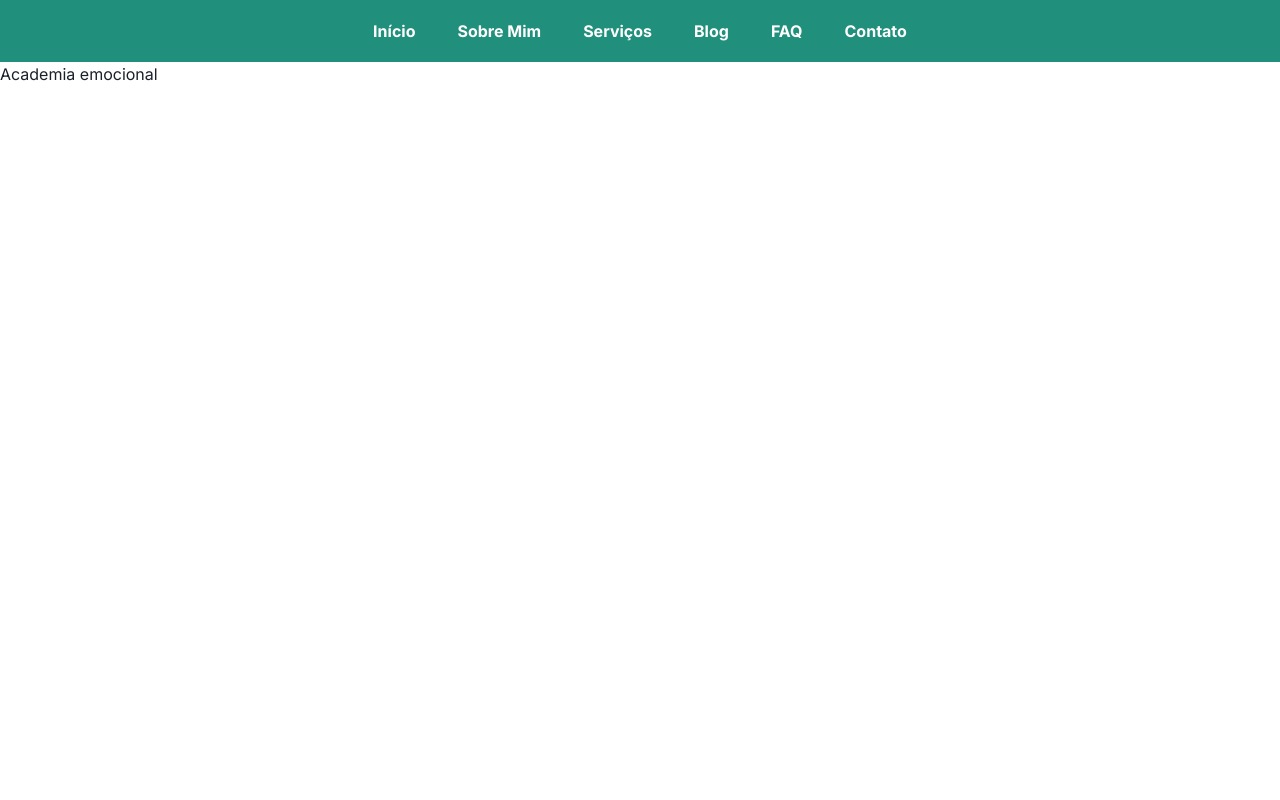
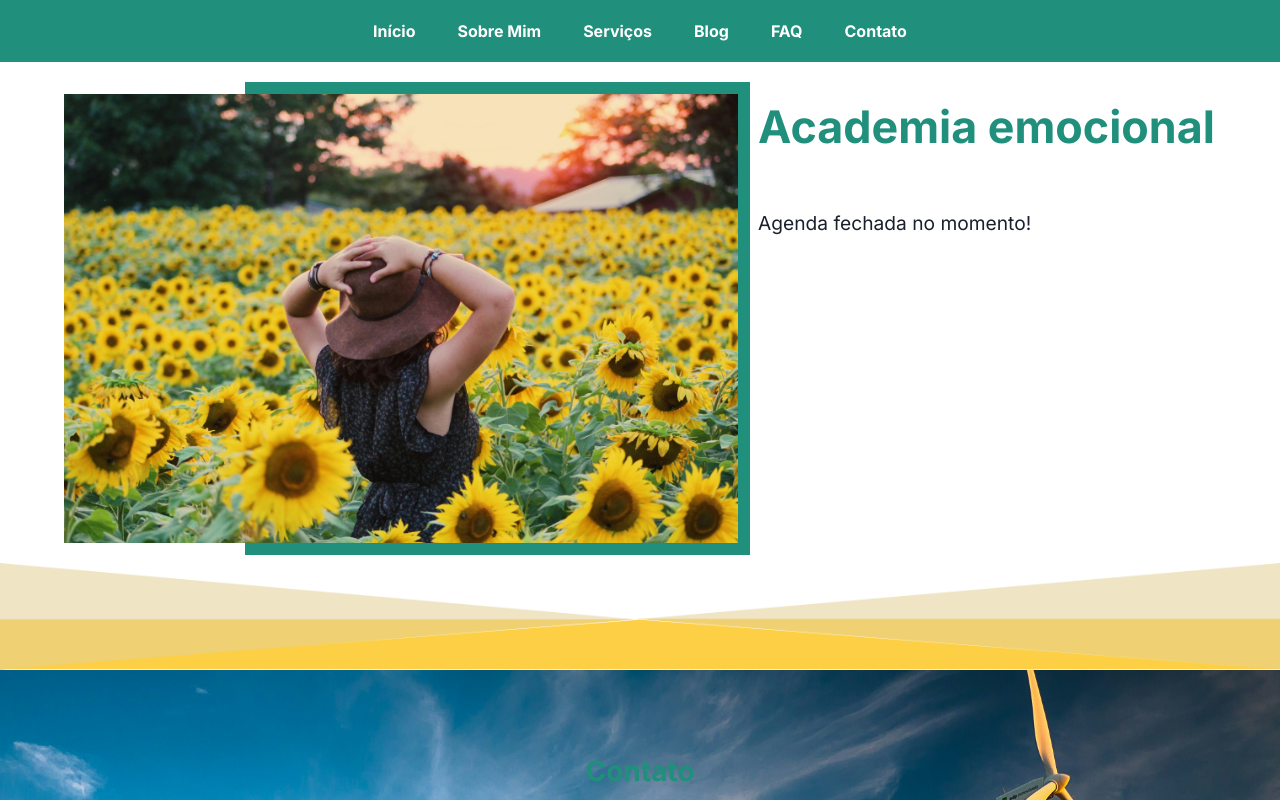
Before and after one commit to psicotatigomes/Site-Psico-TatiGomes, a Next.js app: page /academia-emocional in a window 1280 px wide. Built offline with nearby package versions, Linux system fonts and the light colour scheme.

Commit message:
add client requirements 2

```diff
--- a/src/app/academia-emocional/page.js
+++ b/src/app/academia-emocional/page.js
@@ -1,5 +1,37 @@
+import Image from "next/image";
+import styles from "../about/styles.module.scss";
+import Contact from "../components/ContactSection/Contact";
+import "../globals.scss";
+import "./styles.scss";
+
 function EmotionalAcademy() {
-  return <h1>Academia emocional</h1>;
+  return (
+    <>
+      <section className={styles.section}>
+        <div className={styles.imgContainer}>
+          <Image
+            src="/academia-emocional.jpeg"
+            alt="Profile picture from Tatiana Gomes"
+            width={674}
+            height={110}
+            priority
+          />
+        </div>
+        <div className={styles.textContainer}>
+          <h1>Academia emocional</h1>
+          <h2>Agenda fechada no momento!</h2>
+        </div>
+      </section>
+      <Image
+        src="/divider-bottom.png"
+        alt="section divider"
+        width={1440}
+        height={186}
+        className="divider"
+      />
+      <Contact />
+    </>
+  );
 }
 
 export default EmotionalAcademy;
--- /dev/null
+++ b/src/app/academia-emocional/styles.scss
@@ -0,0 +1,10 @@
+h1 {
+  color: var(--blue);
+  font-size: 2.8rem;
+  font-weight: bold;
+}
+
+h2 {
+  margin-top: 3rem;
+  font-size: 1.2rem;
+}
```
Also changed, not shown: public/academia-emocional.jpeg (added).
